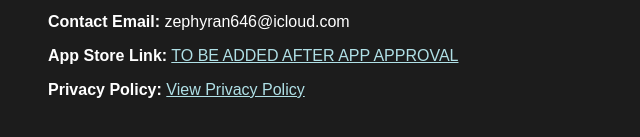
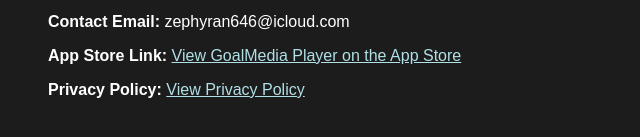
Before and after one commit to Allinuno/Goaltv, a plain HTML site: page index.html in a window 1280 px wide. Shown: the part 253-390 px from the top of the page, 0-640 px from the left. Drawn offline with Linux system fonts and the light colour scheme.

Commit message:
Update index.html

```diff
--- a/index.html
+++ b/index.html
@@ -10,7 +10,7 @@
     <h2>Developer Contact</h2>
     <p><strong>Name:</strong> Zephyran Celestesin</p>
     <p><strong>Contact Email:</strong> zephyran646@icloud.com </p>
-    <p><strong>App Store Link:</strong> <a href="" style="color: #B0E0E6;">TO BE ADDED AFTER APP APPROVAL</a></p>
+    <p><strong>App Store Link:</strong> <a href="https://apps.apple.com/cm/app/goalmedia/id6783647845" style="color: #B0E0E6;">View GoalMedia Player on the App Store</a></p>
     <p><strong>Privacy Policy:</strong> <a href="https://sites.google.com/view/goalmedia/home" style="color: #B0E0E6;">View Privacy Policy</a></p>
 </body>
 </html>
```
